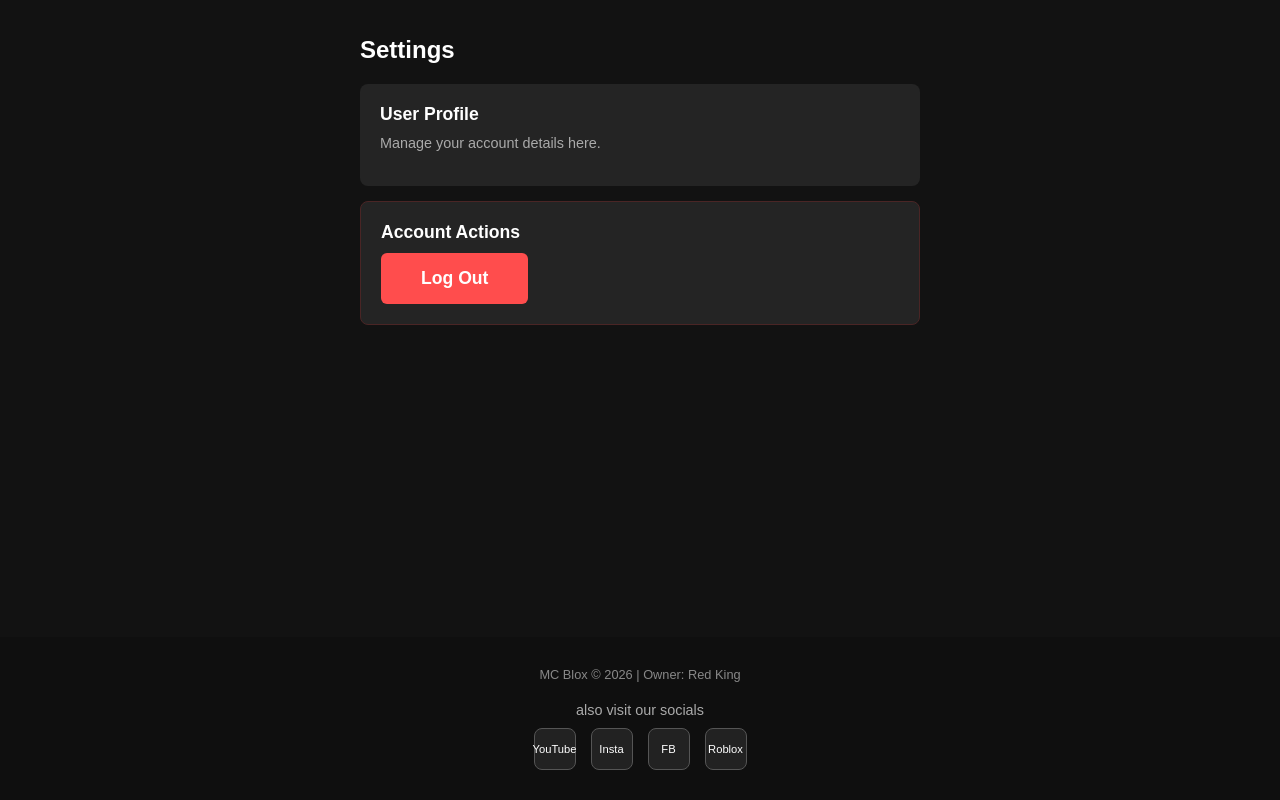
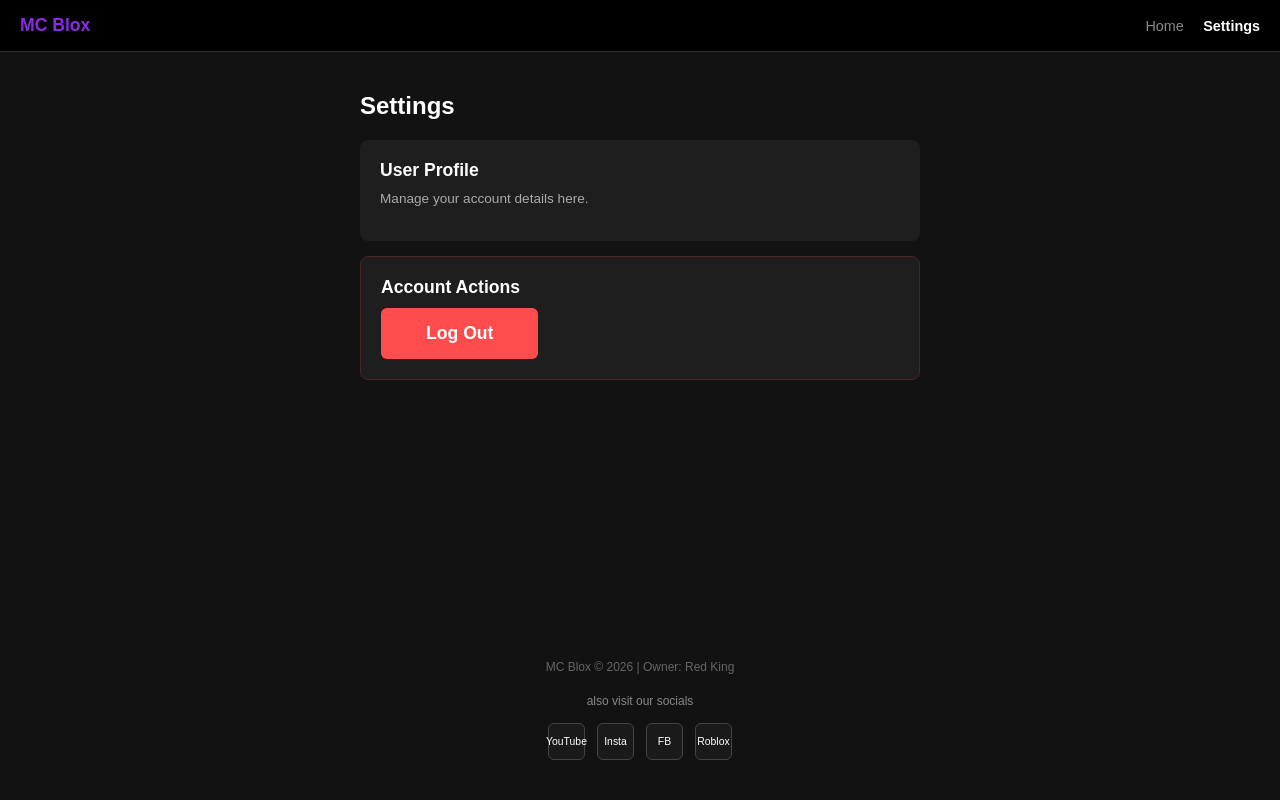
Before and after one commit to redking372/Mcblox, a plain HTML site: page settings.html in a window 1280 px wide. Drawn offline with Linux system fonts and the light colour scheme.

Commit message:
Enhance settings page with navigation and styles

```diff
--- a/settings.html
+++ b/settings.html
@@ -15,6 +15,35 @@
             min-height: 100vh;
         }
 
+        /* Top Navigation Bar */
+        nav {
+            display: flex;
+            justify-content: space-between;
+            align-items: center;
+            padding: 15px 20px;
+            background-color: #000000;
+            border-bottom: 1px solid #333;
+        }
+
+        .logo {
+            color: #8a2be2;
+            font-weight: bold;
+            text-decoration: none;
+            font-size: 1.1rem;
+        }
+
+        .nav-links a {
+            color: #888;
+            text-decoration: none;
+            margin-left: 15px;
+            font-size: 0.9rem;
+        }
+
+        .nav-links a.active {
+            color: #fff;
+            font-weight: bold;
+        }
+
         .container {
             flex: 1;
             padding: 20px;
@@ -26,11 +55,11 @@
 
         h1 {
             font-size: 1.5rem;
-            margin-bottom: 20px;
+            margin: 20px 0;
         }
 
         .card {
-            background-color: #242424;
+            background-color: #1e1e1e;
             padding: 20px;
             border-radius: 8px;
             margin-bottom: 15px;
@@ -43,7 +72,7 @@
 
         .card p {
             color: #aaaaaa;
-            font-size: 0.9rem;
+            font-size: 0.85rem;
             margin: 0 0 15px 0;
         }
 
@@ -51,29 +80,29 @@
             border: 1px solid #4a2525;
         }
 
-        /* Made the Log Out button much bigger */
+        /* Large Log Out Button */
         .logout-btn {
             background-color: #ff4d4d;
             color: white;
             border: none;
-            padding: 15px 40px;
+            padding: 15px 45px;
             font-size: 1.1rem;
             font-weight: bold;
             border-radius: 6px;
             cursor: pointer;
-            transition: 0.2s;
+            width: fit-content;
         }
 
-        .logout-btn:hover {
-            background-color: #ff3333;
+        .logout-btn:active {
+            background-color: #cc0000;
+            transform: scale(0.98);
         }
 
         footer {
             text-align: center;
-            padding: 30px 20px;
-            font-size: 0.8rem;
-            color: #888888;
-            background-color: #0f0f0f;
+            padding: 40px 20px;
+            font-size: 0.75rem;
+            color: #666;
         }
 
         .social-section {
@@ -81,33 +110,40 @@
         }
 
         .social-section p {
-            margin-bottom: 10px;
-            color: #aaaaaa;
-            font-size: 0.9rem;
+            margin-bottom: 15px;
+            color: #888;
         }
 
         .social-icons {
             display: flex;
             justify-content: center;
-            gap: 15px;
+            gap: 12px;
         }
 
-        .icon-placeholder {
-            width: 40px;
-            height: 40px;
-            border: 1px solid #555;
-            border-radius: 8px;
+        .social-icon {
+            width: 35px;
+            height: 35px;
+            border: 1px solid #444;
+            border-radius: 6px;
             display: flex;
             align-items: center;
             justify-content: center;
             text-decoration: none;
-            color: #ffffff;
-            font-size: 0.7rem;
-            background-color: #222;
+            color: #fff;
+            font-size: 0.65rem;
+            background-color: #1a1a1a;
         }
     </style>
 </head>
 <body>
+
+    <nav>
+        <a href="index.html" class="logo">MC Blox</a>
+        <div class="nav-links">
+            <a href="index.html">Home</a>
+            <a href="settings.html" class="active">Settings</a>
+        </div>
+    </nav>
 
     <div class="container">
         <h1>Settings</h1>
@@ -119,25 +155,35 @@
 
         <div class="card account-actions">
             <h2>Account Actions</h2>
-            <!-- Removed the "Done playing for now?" text here -->
-            <button class="logout-btn">Log Out</button>
+            <!-- Added id="logout" so the script can find it -->
+            <button class="logout-btn" id="logoutBtn">Log Out</button>
         </div>
     </div>
 
     <footer>
         <div>MC Blox © 2026 | Owner: Red King</div>
 
-        <!-- Added the Socials section as requested -->
         <div class="social-section">
             <p>also visit our socials</p>
             <div class="social-icons">
-                <a href="#" class="icon-placeholder">YouTube</a>
-                <a href="#" class="icon-placeholder">Insta</a>
-                <a href="#" class="icon-placeholder">FB</a>
-                <a href="#" class="icon-placeholder">Roblox</a>
+                <a href="#" class="social-icon">YouTube</a>
+                <a href="#" class="social-icon">Insta</a>
+                <a href="#" class="social-icon">FB</a>
+                <a href="#" class="social-icon">Roblox</a>
             </div>
         </div>
     </footer>
 
+    <script>
+        // This makes the button actually work!
+        document.getElementById('logoutBtn').addEventListener('click', function() {
+            // Replace 'login.html' with your actual login or home page link
+            window.location.href = 'index.html';
+
+            // If you have a special logout system, let me know and we can add that here!
+            alert("Logging out...");
+        });
+    </script>
+
 </body>
 </html>
```
